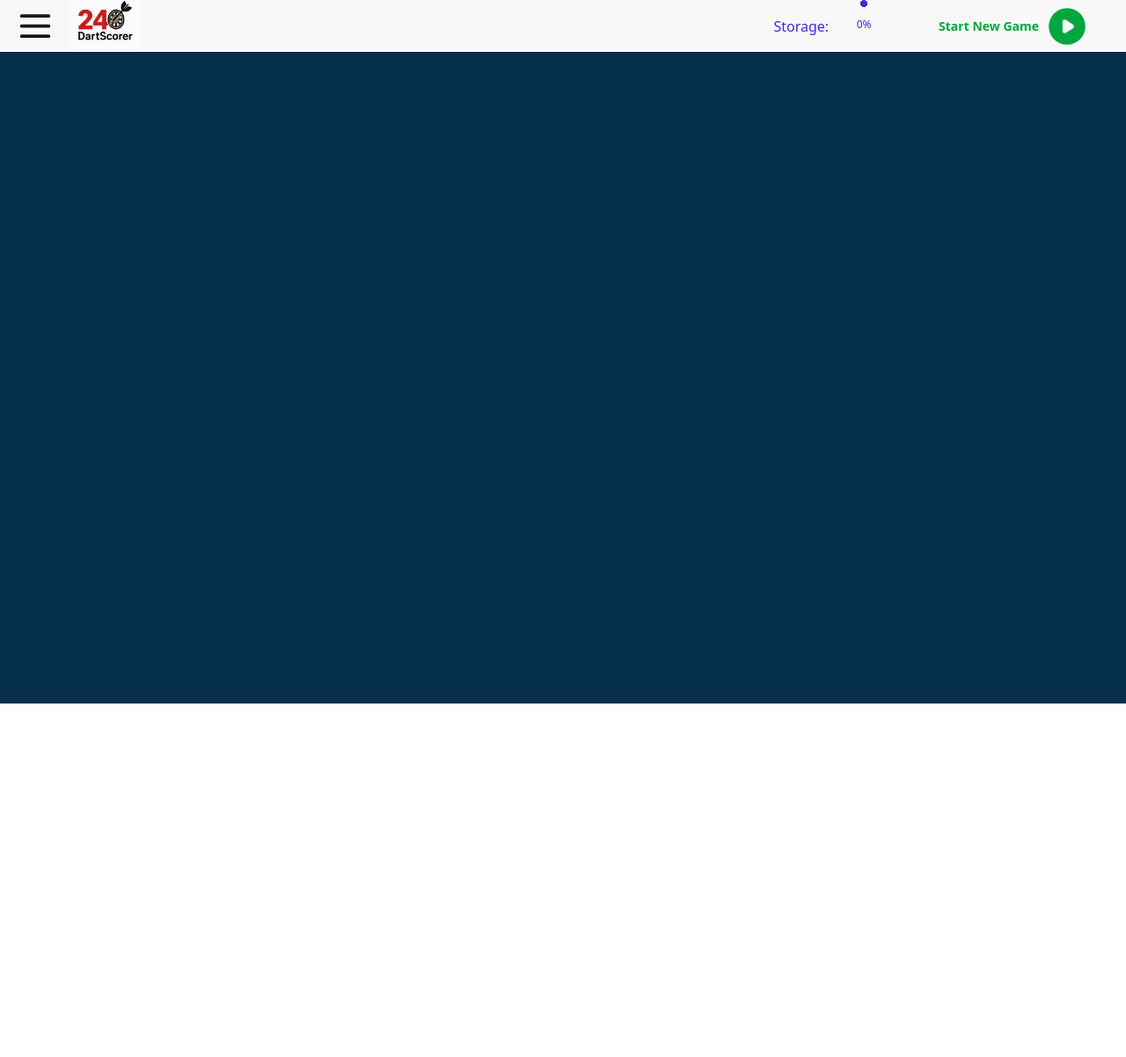
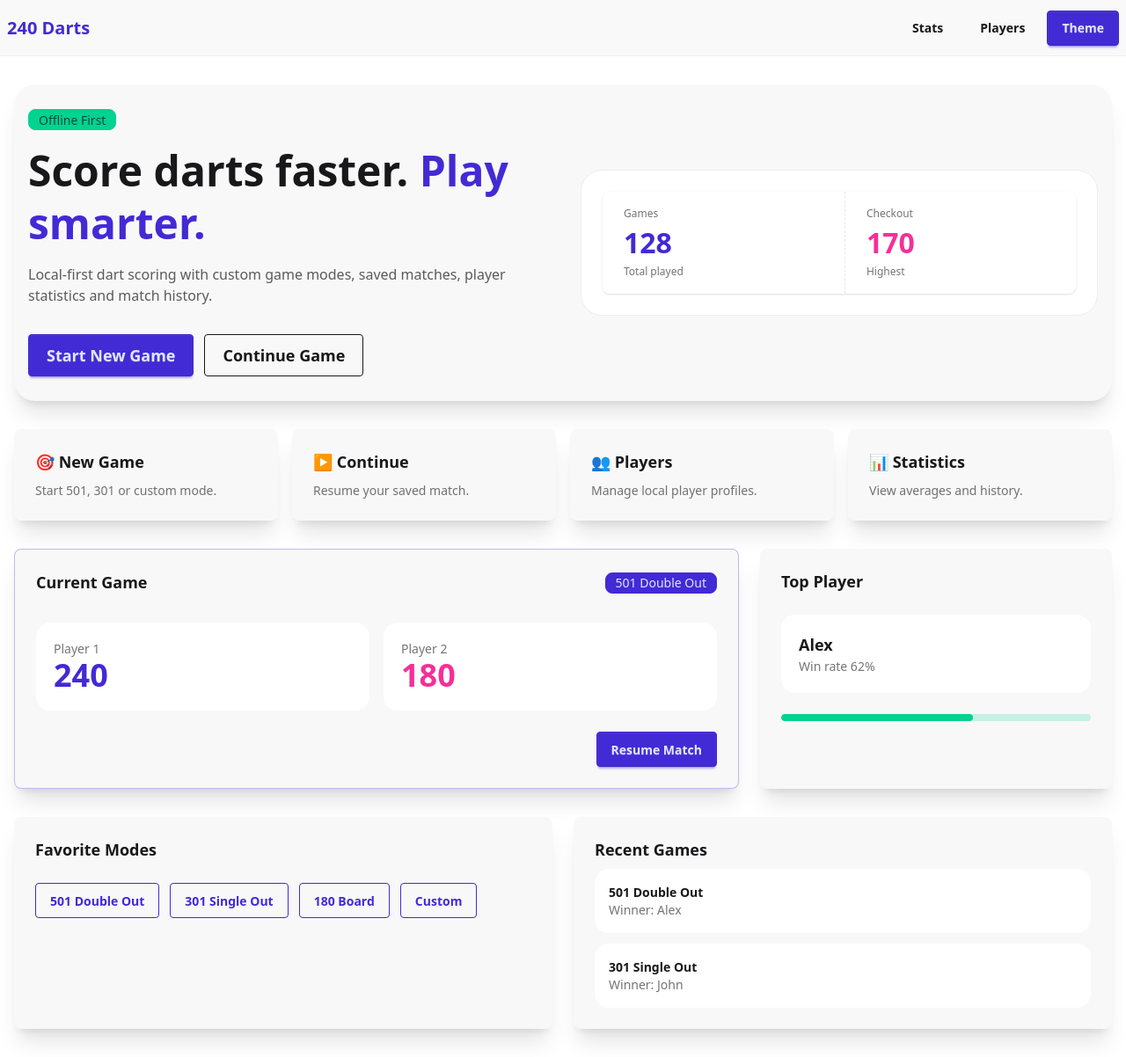
Before and after one commit to HUB4-x/240-score-tracker, a Svelte app: page / in a window 1280 px wide. Shown: the whole page at 88% size. Before the commit the page ends 800 px from the top, so only its background shows below. Built offline with nearby package versions, Linux system fonts and the light colour scheme.

Commit message:
Themes are working

```diff
--- a/src/App.svelte
+++ b/src/App.svelte
@@ -1,97 +1,173 @@
+<!-- src/routes/+page.svelte -->
 <script lang="ts">
-  import Router from 'svelte-spa-router'; //Improt SPA Router
-  import { onMount } from 'svelte';
-
-  let storageUsage = 0
-
-
-  onMount(()=>{
-    getLocalStorageSize()
-    // console.log('LocalStorage used:', getLocalStorageSize(), ' of 5000 KB -', storageUsage, '%');
-  })
-
-  function getLocalStorageSize() {
-      // Max storage size is (for most browsers 5000kb)
-      let total = 0;
-      for (let key in localStorage) {
-          if (!localStorage.hasOwnProperty(key)) continue;
-          const value = localStorage.getItem(key);
-          if(value){
-            total += key.length + value.length;
-          }
-      }
-      storageUsage = ((total * 2 / 1024)/5000)*100
-      // Each character ≈ 2 bytes
-      return (total * 2 / 1024).toFixed(2) + ' KB';
-  }
-
-
+  import { toggleTheme } from "$lib/stores/theme.store";
 </script>
 
+<div class="min-h-screen bg-base-100 text-base-content">
+  <!-- Navbar -->
+  <nav class="navbar border-b border-base-300 bg-base-200/80 backdrop-blur">
+    <div class="navbar-start">
+      <a class="text-xl font-bold text-primary">240 Darts</a>
+    </div>
 
-<div class="w-screen h-screen min-w-96 min-h-96 bg-sky-950 flex flex-col overflow-hidden">
-  <!-- Navbar -->
-  <nav class="bg-base-200 flex h-16">
-    <div class="h-full w-full max-w-20">
-      <label for="my-drawer" class="btn btn-block h-full btn-ghost drawer-button">
-        <svg xmlns="http://www.w3.org/2000/svg" class="h-full w-full" fill="none" viewBox="0 0 24 24" stroke="currentColor" stroke-width="2">
-          <path stroke-linecap="round" stroke-linejoin="round" d="M4 6h16M4 12h16M4 18h16" />
-        </svg>
-      </label>
+    <div class="navbar-end gap-2">
+      <button class="btn btn-ghost">Stats</button>
+      <button class="btn btn-ghost">Players</button>
+      <button class="btn btn-primary" on:click={toggleTheme}>
+        Theme
+      </button>
     </div>
-    <div class="mr-auto w-full h-full">
-      <!-- <img src="assrts/logo_2.png" alt="Logo"> -->
-       <!-- svelte-ignore a11y_consider_explicit_label -->
-       <a href="#/">
-         <div class="logo w-[80px] h-full bg-white/50"></div>
-       </a>
-    </div>
-    <div class="mr-10 flex gap-x-3">
-      <p class="my-auto text-primary">Storage:</p>
-      <div class="radial-progress text-primary text-xs w-14 h-14" style="--value:{storageUsage};" aria-valuenow="{storageUsage}" role="progressbar">{Math.floor(storageUsage * 100) / 100}%</div>
-    </div>
-    <a href="/" class="btn btn-ghost ml-auto h-full w-fit flex items-center pr-10" target="_blank">
-      <p class="text-nowrap text-green-600">Start New Game</p>
-      <svg xmlns="http://www.w3.org/2000/svg" class="h-13 w-13 text-green-600" viewBox="0 0 20 20" fill="currentColor">
-        <path fill-rule="evenodd" d="M10 18a8 8 0 100-16 8 8 0 000 16zM9.555 7.168A1 1 0 008 8v4a1 1 0 001.555.832l3-2a1 1 0 000-1.664l-3-2z" clip-rule="evenodd" />
-      </svg>
-    </a>
   </nav>
 
-    <div class="drawer w-full h-full overflow-hidden">
-      <input id="my-drawer" type="checkbox" class="drawer-toggle"/>
-      <div class="drawer-content h-full w-full flex overflow-hidden">
-          <!-- Page content here -->
-          <!-- <Router {routes} /> -->
-          <!-- <label for="my-drawer" class="btn btn-base-200 drawer-button">Open</label> -->
+  <main class="mx-auto max-w-7xl px-4 py-8">
+    <!-- Hero -->
+    <section class="hero min-h-[360px] rounded-3xl bg-base-200 shadow-xl">
+      <div class="hero-content grid w-full gap-10 lg:grid-cols-2">
+        <div>
+          <div class="badge badge-success mb-4">Offline First</div>
+
+          <h1 class="text-5xl font-black leading-tight">
+            Score darts faster.
+            <span class="text-primary">Play smarter.</span>
+          </h1>
+
+          <p class="mt-4 max-w-xl text-base-content/70">
+            Local-first dart scoring with custom game modes, saved matches,
+            player statistics and match history.
+          </p>
+
+          <div class="mt-8 flex flex-wrap gap-3">
+            <button class="btn btn-primary btn-lg">Start New Game</button>
+            <button class="btn btn-outline btn-lg">Continue Game</button>
+          </div>
+        </div>
+
+        <div class="rounded-3xl border border-base-300 bg-base-100 p-6">
+          <div class="stats stats-vertical w-full shadow lg:stats-horizontal">
+            <div class="stat">
+              <div class="stat-title">Games</div>
+              <div class="stat-value text-primary">128</div>
+              <div class="stat-desc">Total played</div>
+            </div>
+
+            <div class="stat">
+              <div class="stat-title">Checkout</div>
+              <div class="stat-value text-secondary">170</div>
+              <div class="stat-desc">Highest</div>
+            </div>
+          </div>
+        </div>
       </div>
-      <div class="drawer-side">
-        <label for="my-drawer" aria-label="close sidebar" class="drawer-overlay"></label>
-        <ul class="menu bg-base-200 text-base-content min-h-full w-80 p-4">
-          <!-- Sidebar content here -->
-          <li><a href="/routes/home" class="link text-blue-500 text-3xl">Home</a></li>
-          <li></li>
-          <li><a href="" class="link text-blue-400 text-2xl" target="_blank">Start a New Game</a></li>
-          <!-- <li><a href="#/game/new" class="link text-blue-400 text-2xl" target="_blank">Start a New Game</a></li> -->
-          <li><a href="/" class="link text-blue-400 text-2xl">Players</a></li>
-          <li><a href="/" class="link text-blue-400 text-2xl">List of Games</a></li>
+    </section>
 
-          <li><a href="#/" class="link text-blue-400 text-2xl opacity-50">Statistics</a></li>
-          <li><a href="#/" class="link text-blue-400 text-2xl opacity-50">Scoreboard</a></li>
-          <li><a href="#/" class="link text-blue-400 text-2xl opacity-50">History</a></li>
-          <li><a href="#/" class="link text-blue-400 text-2xl opacity-50">About this Game</a></li>
-          <li></li>
-          <li>Testing</li>
-          <li></li>
-          <li><a href="#/testing/settingtesting" class="link text-blue-400 text-2xl opacity-50">Settings</a></li>
-          <li><a href="#/testing/profiles" class="link text-blue-400 text-2xl opacity-50">Profiles</a></li>
-        </ul>
+    <!-- Quick Actions -->
+    <section class="mt-8 grid gap-4 md:grid-cols-2 lg:grid-cols-4">
+      <button class="card bg-base-200 shadow-xl transition hover:-translate-y-1">
+        <div class="card-body">
+          <h2 class="card-title">🎯 New Game</h2>
+          <p class="text-base-content/60">Start 501, 301 or custom mode.</p>
+        </div>
+      </button>
+
+      <button class="card bg-base-200 shadow-xl transition hover:-translate-y-1">
+        <div class="card-body">
+          <h2 class="card-title">▶ Continue</h2>
+          <p class="text-base-content/60">Resume your saved match.</p>
+        </div>
+      </button>
+
+      <button class="card bg-base-200 shadow-xl transition hover:-translate-y-1">
+        <div class="card-body">
+          <h2 class="card-title">👥 Players</h2>
+          <p class="text-base-content/60">Manage local player profiles.</p>
+        </div>
+      </button>
+
+      <button class="card bg-base-200 shadow-xl transition hover:-translate-y-1">
+        <div class="card-body">
+          <h2 class="card-title">📊 Statistics</h2>
+          <p class="text-base-content/60">View averages and history.</p>
+        </div>
+      </button>
+    </section>
+
+    <!-- Main Grid -->
+    <section class="mt-8 grid gap-6 lg:grid-cols-3">
+      <!-- Resume Game -->
+      <div class="card border border-primary/30 bg-base-200 shadow-xl lg:col-span-2">
+        <div class="card-body">
+          <div class="flex items-center justify-between">
+            <h2 class="card-title">Current Game</h2>
+            <div class="badge badge-primary">501 Double Out</div>
+          </div>
+
+          <div class="mt-6 grid gap-4 md:grid-cols-2">
+            <div class="rounded-2xl bg-base-100 p-5">
+              <p class="text-sm text-base-content/60">Player 1</p>
+              <p class="text-4xl font-black text-primary">240</p>
+            </div>
+
+            <div class="rounded-2xl bg-base-100 p-5">
+              <p class="text-sm text-base-content/60">Player 2</p>
+              <p class="text-4xl font-black text-secondary">180</p>
+            </div>
+          </div>
+
+          <div class="card-actions mt-4 justify-end">
+            <button class="btn btn-primary">Resume Match</button>
+          </div>
+        </div>
       </div>
-    </div>
 
+      <!-- Player Box -->
+      <div class="card bg-base-200 shadow-xl">
+        <div class="card-body">
+          <h2 class="card-title">Top Player</h2>
 
-  <!-- When using a route use # for GitHub Pages -->
-  <!-- <a href="/">Home</a> -->
+          <div class="mt-4 rounded-2xl bg-base-100 p-5">
+            <p class="text-lg font-bold">Alex</p>
+            <p class="text-base-content/60">Win rate 62%</p>
+          </div>
 
-  <!-- This is like a slot. Thats where the routes are rendered. The first in the routes constant is the default -->
+          <progress class="progress progress-success mt-4" value="62" max="100" />
+        </div>
+      </div>
+    </section>
+
+    <!-- Bottom Grid -->
+    <section class="mt-8 grid gap-6 lg:grid-cols-2">
+      <!-- Favorite Modes -->
+      <div class="card bg-base-200 shadow-xl">
+        <div class="card-body">
+          <h2 class="card-title">Favorite Modes</h2>
+
+          <div class="mt-4 flex flex-wrap gap-3">
+            <button class="btn btn-outline btn-primary">501 Double Out</button>
+            <button class="btn btn-outline btn-primary">301 Single Out</button>
+            <button class="btn btn-outline btn-primary">180 Board</button>
+            <button class="btn btn-outline btn-primary">Custom</button>
+          </div>
+        </div>
+      </div>
+
+      <!-- Recent Games -->
+      <div class="card bg-base-200 shadow-xl">
+        <div class="card-body">
+          <h2 class="card-title">Recent Games</h2>
+
+          <div class="space-y-3">
+            <div class="rounded-2xl bg-base-100 p-4">
+              <p class="font-bold">501 Double Out</p>
+              <p class="text-sm text-base-content/60">Winner: Alex</p>
+            </div>
+
+            <div class="rounded-2xl bg-base-100 p-4">
+              <p class="font-bold">301 Single Out</p>
+              <p class="text-sm text-base-content/60">Winner: John</p>
+            </div>
+          </div>
+        </div>
+      </div>
+    </section>
+  </main>
 </div>
--- a/src/stores/UI_Values.ts
+++ b/src/lib/stores/UI_Values.ts
@@ -1,6 +1,6 @@
 // src/lib/stores/theme.store.ts
 import { writable } from "svelte/store";
-import { getInitialTheme, getLocalStorageSize } from "../utils/utils";
+import { getInitialTheme, getLocalStorageSize } from "../../../utils/utils";
 
 export const themes = {
   dark: "240dark",
--- a/src/utils/utils.ts
+++ b/src/utils/utils.ts
@@ -1,4 +1,4 @@
-import { Theme, current_theme, themes } from "../stores/UI_Values";
+import { type Theme, current_theme, themes } from "../lib/stores/UI_Values";
 
 export function getLocalStorageSize(): [string, number] {
     // Max storage size is (for most browsers 5000kb)
```
Also changed, not shown: src/lib/configs/localStorageKeys.ts (added), src/lib/routes/Home.svelte (renamed from src/routes/Home.svelte), 1 other file (tests, documents, lock files or other folders).
